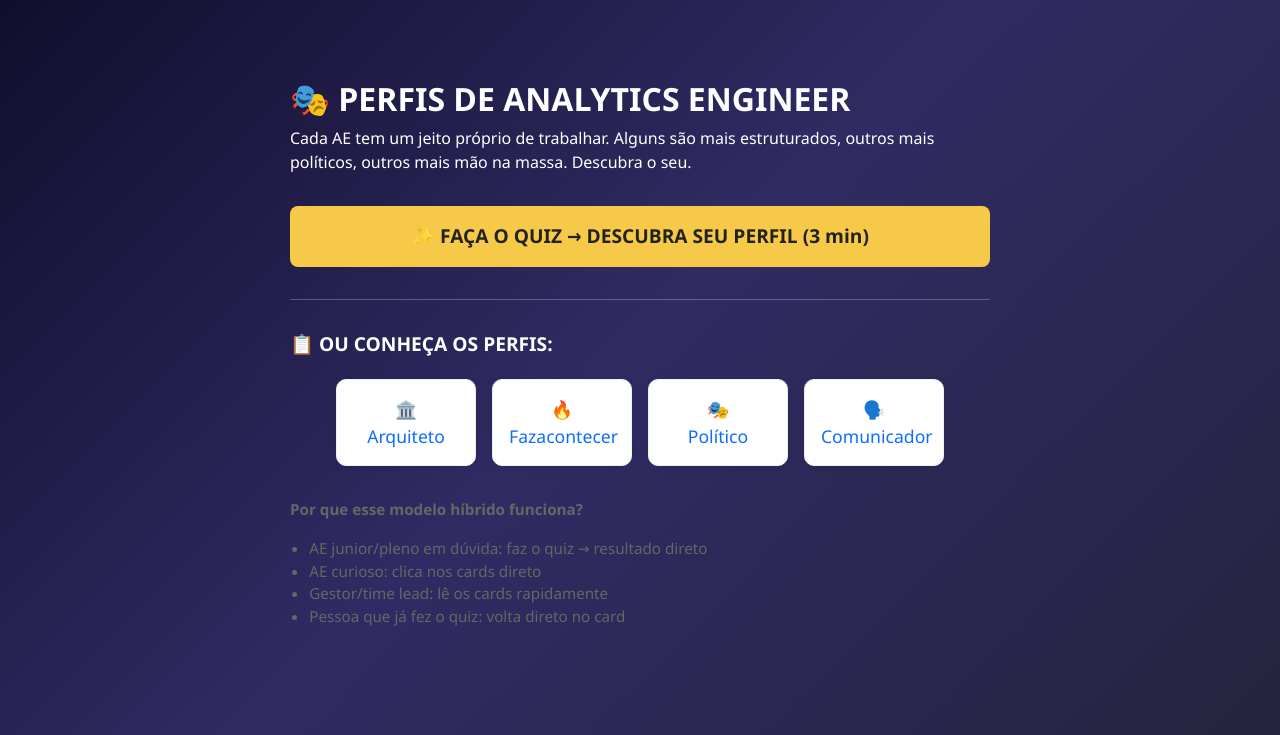
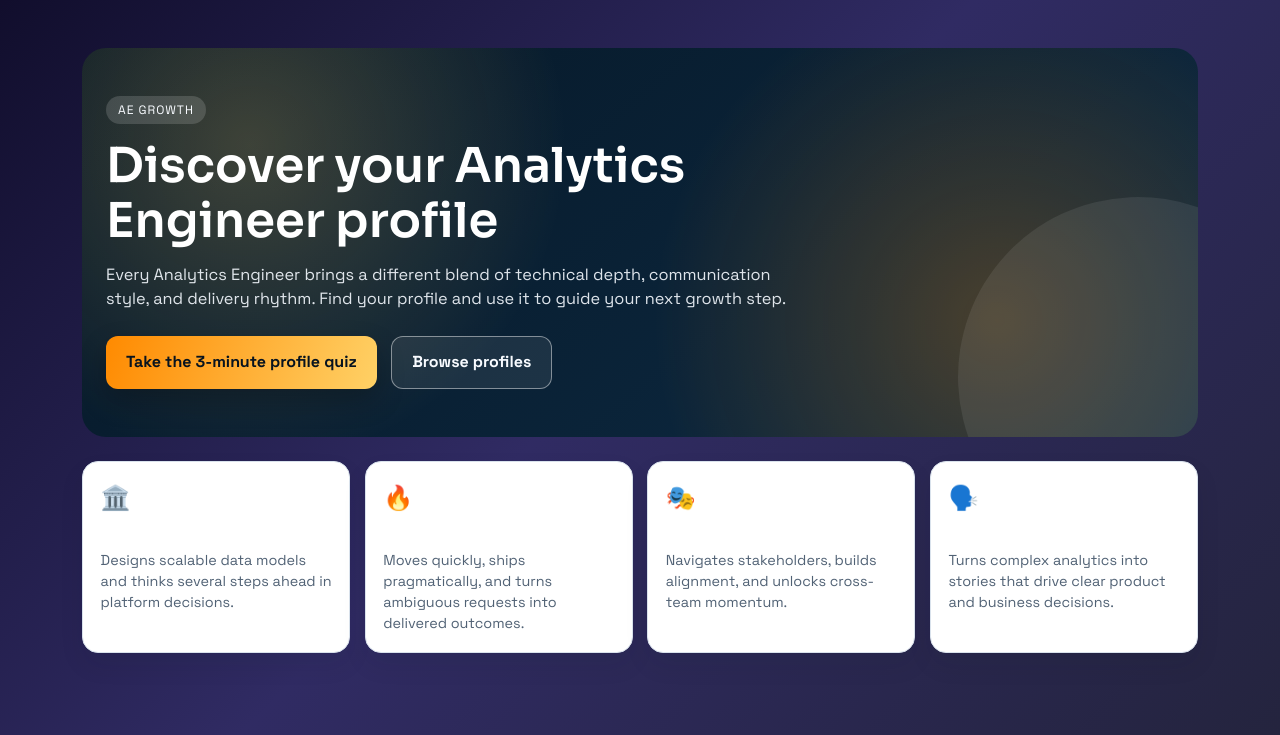
Before and after one commit to Raii-Azevedo/aehub, a Django app: page /perfis/ in a window 1280 px wide. Shown: the part 65-800 px from the top of the page. Run offline with Django 5.2, Linux system fonts and the light colour scheme; some libraries are stand-ins or nearby versions.

Commit message:
Profile custom css

```diff
--- a/core/static/css/custom.css
+++ b/core/static/css/custom.css
@@ -1,3 +1,5 @@
+@import url('https://fonts.googleapis.com/css2?family=Space+Grotesk:wght@400;500;700&family=Sora:wght@400;600;700&display=swap');
+
 /* static/css/custom.css */
 
 /* ============================================
@@ -240,3 +242,202 @@ pre {
 ::-webkit-scrollbar-thumb:hover {
     background: rgba(255, 255, 255, 0.3);
 }
+
+/* ============================================
+   PROFILES PAGE
+============================================ */
+.profiles-page {
+    --bg-deep: #061726;
+    --bg-mid: #0d2b44;
+    --ink: #0f1f2f;
+    --ink-soft: #516275;
+    --card: #ffffff;
+    --accent: #ff8a00;
+    --accent-2: #ffd166;
+    --line: #d9e2ec;
+    max-width: 1120px;
+    margin: 0 auto;
+    font-family: "Space Grotesk", "Segoe UI", sans-serif;
+    color: var(--ink);
+}
+
+.profiles-hero {
+    border-radius: 24px;
+    padding: 3rem 1.5rem;
+    background:
+        radial-gradient(circle at 15% 25%, rgba(255, 209, 102, 0.22), transparent 32%),
+        radial-gradient(circle at 82% 70%, rgba(255, 138, 0, 0.25), transparent 36%),
+        linear-gradient(140deg, var(--bg-deep), var(--bg-mid));
+    color: #f8fbff;
+    position: relative;
+    overflow: hidden;
+}
+
+.profiles-hero::after {
+    content: "";
+    position: absolute;
+    inset: auto -120px -120px auto;
+    width: 360px;
+    height: 360px;
+    border-radius: 50%;
+    background: rgba(255, 255, 255, 0.08);
+    transform: rotate(20deg);
+}
+
+.profiles-label {
+    display: inline-flex;
+    padding: 0.3rem 0.75rem;
+    border-radius: 999px;
+    letter-spacing: 0.08em;
+    text-transform: uppercase;
+    font-size: 0.76rem;
+    background: rgba(255, 255, 255, 0.15);
+    margin-bottom: 0.9rem;
+}
+
+.profiles-hero h1 {
+    font-family: "Sora", "Segoe UI", sans-serif;
+    font-size: clamp(1.9rem, 4.2vw, 3rem);
+    margin-bottom: 0.9rem;
+    line-height: 1.15;
+    max-width: 760px;
+}
+
+.profiles-hero p {
+    max-width: 700px;
+    margin: 0;
+    color: rgba(245, 250, 255, 0.9);
+    font-size: 1.02rem;
+}
+
+.profiles-actions {
+    display: flex;
+    flex-wrap: wrap;
+    gap: 0.9rem;
+    margin-top: 1.5rem;
+}
+
+.cta-button {
+    display: inline-flex;
+    align-items: center;
+    justify-content: center;
+    gap: 0.55rem;
+    border-radius: 12px;
+    padding: 0.85rem 1.25rem;
+    font-weight: 700;
+    text-decoration: none;
+    transition: transform 0.25s ease, box-shadow 0.25s ease;
+}
+
+.cta-primary {
+    background: linear-gradient(110deg, var(--accent), var(--accent-2));
+    color: #07131f;
+    box-shadow: 0 12px 28px rgba(0, 0, 0, 0.24);
+}
+
+.cta-secondary {
+    border: 1px solid rgba(255, 255, 255, 0.45);
+    color: #f8fbff;
+    background: rgba(255, 255, 255, 0.08);
+}
+
+.cta-button:hover {
+    transform: translateY(-2px);
+}
+
+.profiles-grid {
+    display: grid;
+    grid-template-columns: repeat(4, minmax(0, 1fr));
+    gap: 0.9rem;
+    margin-top: 1.5rem;
+}
+
+.profile-card {
+    background: var(--card);
+    border: 1px solid var(--line);
+    border-radius: 16px;
+    padding: 1.1rem;
+    color: var(--ink);
+    text-decoration: none;
+    box-shadow: 0 12px 24px rgba(6, 23, 38, 0.08);
+    transform: translateY(8px);
+    opacity: 0;
+    animation: cardReveal 0.45s ease forwards;
+}
+
+.profile-card:nth-child(2) { animation-delay: 0.08s; }
+.profile-card:nth-child(3) { animation-delay: 0.16s; }
+.profile-card:nth-child(4) { animation-delay: 0.24s; }
+
+.profile-card:hover {
+    border-color: #b5c7d8;
+    box-shadow: 0 16px 28px rgba(6, 23, 38, 0.14);
+    transform: translateY(-3px);
+}
+
+.profile-emoji {
+    font-size: 1.5rem;
+    margin-bottom: 0.45rem;
+    display: block;
+}
+
+.profile-card h3 {
+    margin: 0;
+    font-size: 1.02rem;
+    font-family: "Sora", "Segoe UI", sans-serif;
+}
+
+.profile-card p {
+    margin: 0.5rem 0 0;
+    color: var(--ink-soft);
+    font-size: 0.9rem;
+    line-height: 1.45;
+}
+
+.profiles-notes {
+    margin-top: 1.4rem;
+    border: 1px solid var(--line);
+    border-radius: 16px;
+    padding: 1rem 1.1rem;
+    background: #ffffff;
+}
+
+.profiles-notes h2 {
+    margin: 0 0 0.65rem;
+    font-family: "Sora", "Segoe UI", sans-serif;
+    font-size: 1.02rem;
+}
+
+.profiles-notes ul {
+    margin: 0;
+    padding-left: 1.1rem;
+    color: var(--ink-soft);
+}
+
+@keyframes cardReveal {
+    to {
+        transform: translateY(0);
+        opacity: 1;
+    }
+}
+
+@media (max-width: 991.98px) {
+    .profiles-grid {
+        grid-template-columns: repeat(2, minmax(0, 1fr));
+    }
+}
+
+@media (max-width: 575.98px) {
+    .profiles-hero {
+        padding: 2.1rem 1rem;
+        border-radius: 18px;
+    }
+
+    .profiles-grid {
+        grid-template-columns: 1fr;
+    }
+
+    .cta-button {
+        width: 100%;
+    }
+}
--- a/core/templates/core/perfis.html
+++ b/core/templates/core/perfis.html
@@ -1,25 +1,44 @@
 {% extends "core/base.html" %}
 {% block content %}
-<div class="perfil-main" style="max-width:700px;margin:auto;padding:2rem 0;">
-  <h1 style="font-size:2rem;">🎭 PERFIS DE ANALYTICS ENGINEER</h1>
-  <p style="margin-bottom:2rem;">Cada AE tem um jeito próprio de trabalhar. Alguns são mais estruturados, outros mais políticos, outros mais mão na massa. Descubra o seu.</p>
-  <a href="#" class="quiz-btn" style="display:block;background:#f7c948;color:#222;padding:1rem 2rem;border-radius:8px;text-align:center;font-weight:bold;font-size:1.2rem;margin-bottom:2rem;text-decoration:none;">✨ FAÇA O QUIZ → DESCUBRA SEU PERFIL (3 min)</a>
-  <hr style="margin:2rem 0;">
-  <h2 style="font-size:1.2rem;">📋 OU CONHEÇA OS PERFIS:</h2>
-  <div class="perfil-cards" style="display:flex;gap:1rem;flex-wrap:wrap;justify-content:center;margin:1.5rem 0;">
-    <a href="#" class="perfil-card" style="flex:1 1 120px;min-width:120px;max-width:140px;background:#fff;border:1px solid #eee;border-radius:10px;padding:1rem;text-align:center;text-decoration:none;font-size:1.1rem;box-shadow:0 2px 8px #0001;transition:.2s;">🏛️<br>Arquiteto</a>
-    <a href="#" class="perfil-card" style="flex:1 1 120px;min-width:120px;max-width:140px;background:#fff;border:1px solid #eee;border-radius:10px;padding:1rem;text-align:center;text-decoration:none;font-size:1.1rem;box-shadow:0 2px 8px #0001;transition:.2s;">🔥<br>Fazacontecer</a>
-    <a href="#" class="perfil-card" style="flex:1 1 120px;min-width:120px;max-width:140px;background:#fff;border:1px solid #eee;border-radius:10px;padding:1rem;text-align:center;text-decoration:none;font-size:1.1rem;box-shadow:0 2px 8px #0001;transition:.2s;">🎭<br>Político</a>
-    <a href="#" class="perfil-card" style="flex:1 1 120px;min-width:120px;max-width:140px;background:#fff;border:1px solid #eee;border-radius:10px;padding:1rem;text-align:center;text-decoration:none;font-size:1.1rem;box-shadow:0 2px 8px #0001;transition:.2s;">🗣️<br>Comunicador</a>
+<section class="profiles-page">
+  <div class="profiles-hero">
+    <span class="profiles-label">AE Growth</span>
+    <h1>Discover your Analytics Engineer profile</h1>
+    <p>
+      Every Analytics Engineer brings a different blend of technical depth, communication style, and delivery rhythm.
+      Find your profile and use it to guide your next growth step.
+    </p>
+
+    <div class="profiles-actions">
+      <a href="#" class="cta-button cta-primary">Take the 3-minute profile quiz</a>
+      <a href="#profiles" class="cta-button cta-secondary">Browse profiles</a>
+    </div>
   </div>
-  <div style="margin-top:2rem;font-size:.95rem;color:#666;">
-    <strong>Por que esse modelo híbrido funciona?</strong><br>
-    <ul style="margin:1rem 0 0 1.2rem;padding:0;">
-      <li>AE junior/pleno em dúvida: faz o quiz → resultado direto</li>
-      <li>AE curioso: clica nos cards direto</li>
-      <li>Gestor/time lead: lê os cards rapidamente</li>
-      <li>Pessoa que já fez o quiz: volta direto no card</li>
-    </ul>
+
+  <div id="profiles" class="profiles-grid">
+    <a href="#" class="profile-card">
+      <span class="profile-emoji">🏛️</span>
+      <h3>Architect</h3>
+      <p>Designs scalable data models and thinks several steps ahead in platform decisions.</p>
+    </a>
+
+    <a href="#" class="profile-card">
+      <span class="profile-emoji">🔥</span>
+      <h3>Builder</h3>
+      <p>Moves quickly, ships pragmatically, and turns ambiguous requests into delivered outcomes.</p>
+    </a>
+
+    <a href="#" class="profile-card">
+      <span class="profile-emoji">🎭</span>
+      <h3>Influencer</h3>
+      <p>Navigates stakeholders, builds alignment, and unlocks cross-team momentum.</p>
+    </a>
+
+    <a href="#" class="profile-card">
+      <span class="profile-emoji">🗣️</span>
+      <h3>Communicator</h3>
+      <p>Turns complex analytics into stories that drive clear product and business decisions.</p>
+    </a>
   </div>
-</div>
+</section>
 {% endblock %}
```
